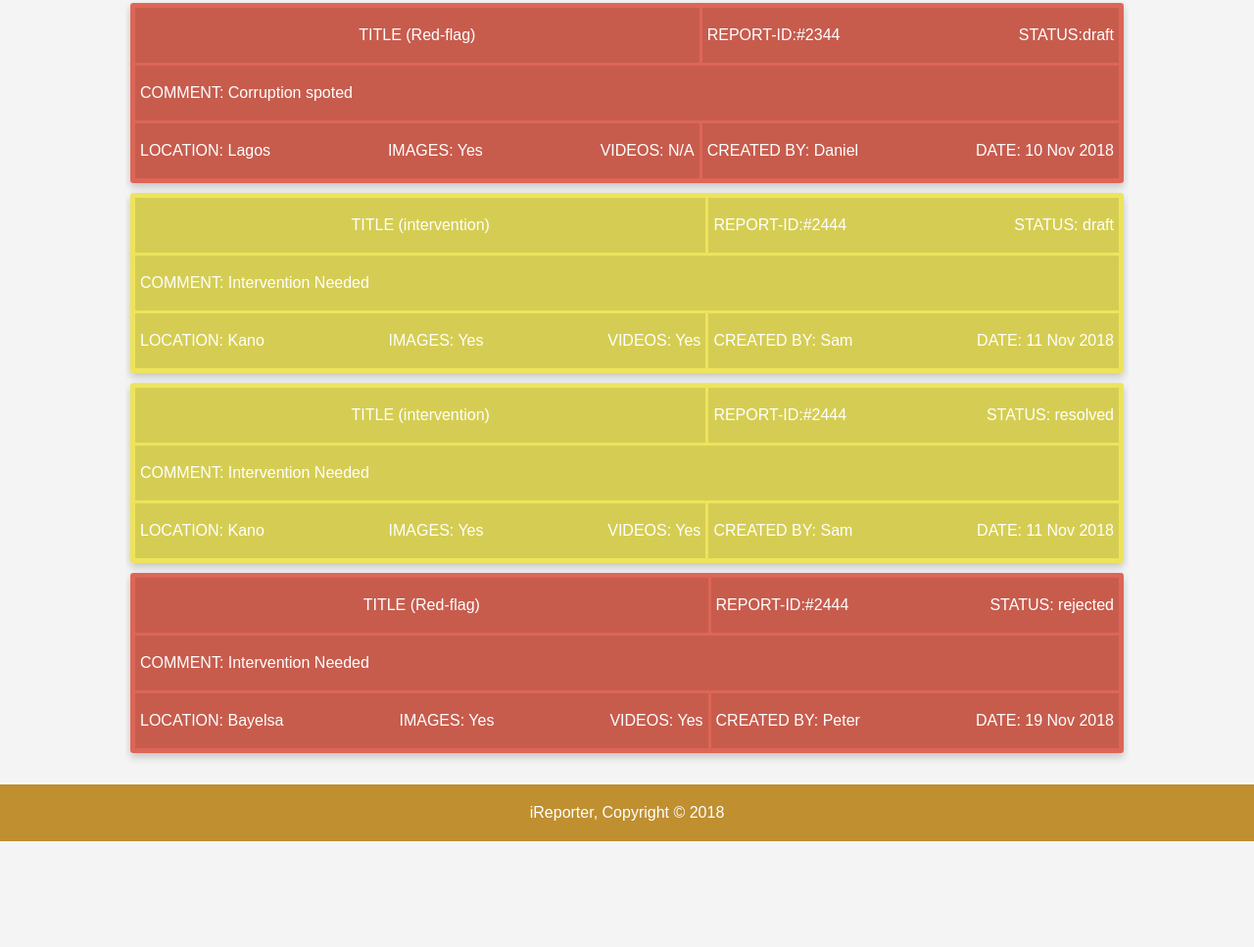
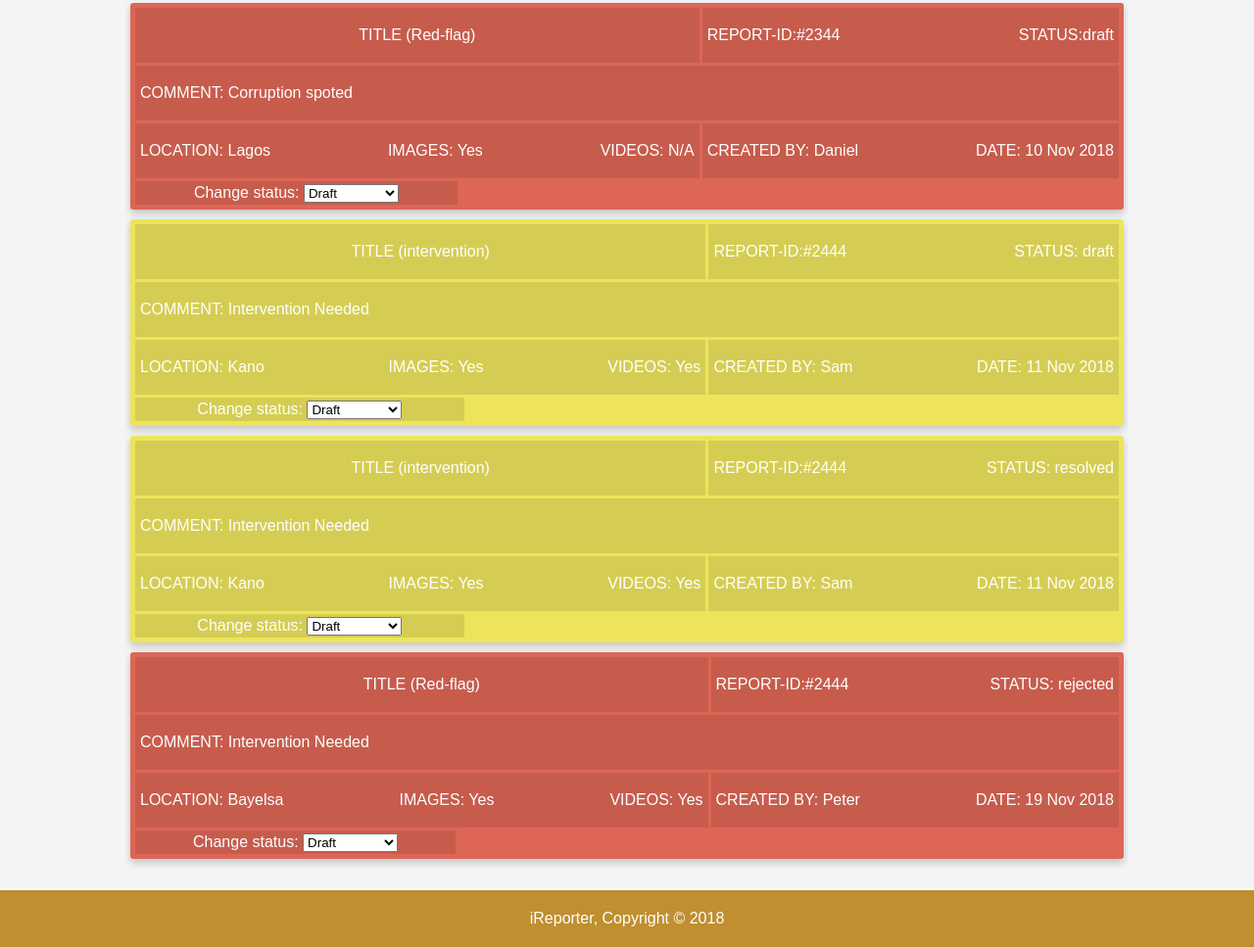
Before and after one commit to sojida/iReporter, a plain HTML site: page UI/admin.html in a window 1280 px wide. Shown: the part 186-1153 px from the top of the page at 98% size. Before the commit the page ends 1045 px from the top, so only its background shows below. Drawn offline with Linux system fonts and the light colour scheme.

Commit message:
[finishes #162090162]admin change status option

```diff
--- a/UI/admin.html
+++ b/UI/admin.html
@@ -63,6 +63,16 @@
                         <p>DATE: 10 Nov 2018</p>
                     </div>
 
+                    <div class="status-change">
+                        <label>Change status:
+                            <select name="status-change">
+                                <option value="draft">Draft</option>
+                                <option value="investigating">Investigating</option>
+                                <option value="rejeced">Rejected</option>
+                                <option value="resolved">Resolved</option>
+                            </select>
+                        </label>
+                    </div>
 
                 </div>
 
@@ -91,6 +101,17 @@
                     <div class="report-details tag">
                         <p>CREATED BY: Sam</p>
                         <p>DATE: 11 Nov 2018</p>
+                    </div>
+
+                    <div class="status-change">
+                        <label>Change status:
+                            <select name="status-change">
+                                <option value="draft">Draft</option>
+                                <option value="investigating">Investigating</option>
+                                <option value="rejeced">Rejected</option>
+                                <option value="resolved">Resolved</option>
+                            </select>
+                        </label>
                     </div>
 
 
@@ -122,6 +143,17 @@
                         <p>CREATED BY: Sam</p>
                         <p>DATE: 11 Nov 2018</p>
                     </div>
+
+                    <div class="status-change">
+                        <label>Change status:
+                            <select name="status-change">
+                                <option value="draft">Draft</option>
+                                <option value="investigating">Investigating</option>
+                                <option value="rejeced">Rejected</option>
+                                <option value="resolved">Resolved</option>
+                            </select>
+                        </label>
+                    </div>
                 </div>
 
 
@@ -151,6 +183,17 @@
                         <p>CREATED BY: Peter</p>
                         <p>DATE: 19 Nov 2018</p>
                     </div>
+
+                    <div class="status-change">
+                        <label>Change status:
+                            <select name="status-change">
+                                <option value="draft">Draft</option>
+                                <option value="investigating">Investigating</option>
+                                <option value="rejeced">Rejected</option>
+                                <option value="resolved">Resolved</option>
+                            </select>
+                        </label>
+                    </div>
                 </div>
 
 
@@ -164,4 +207,5 @@
 
 
 </body>
+
 </html>
```
Lines whose indentation alone changed are shown as unchanged.
